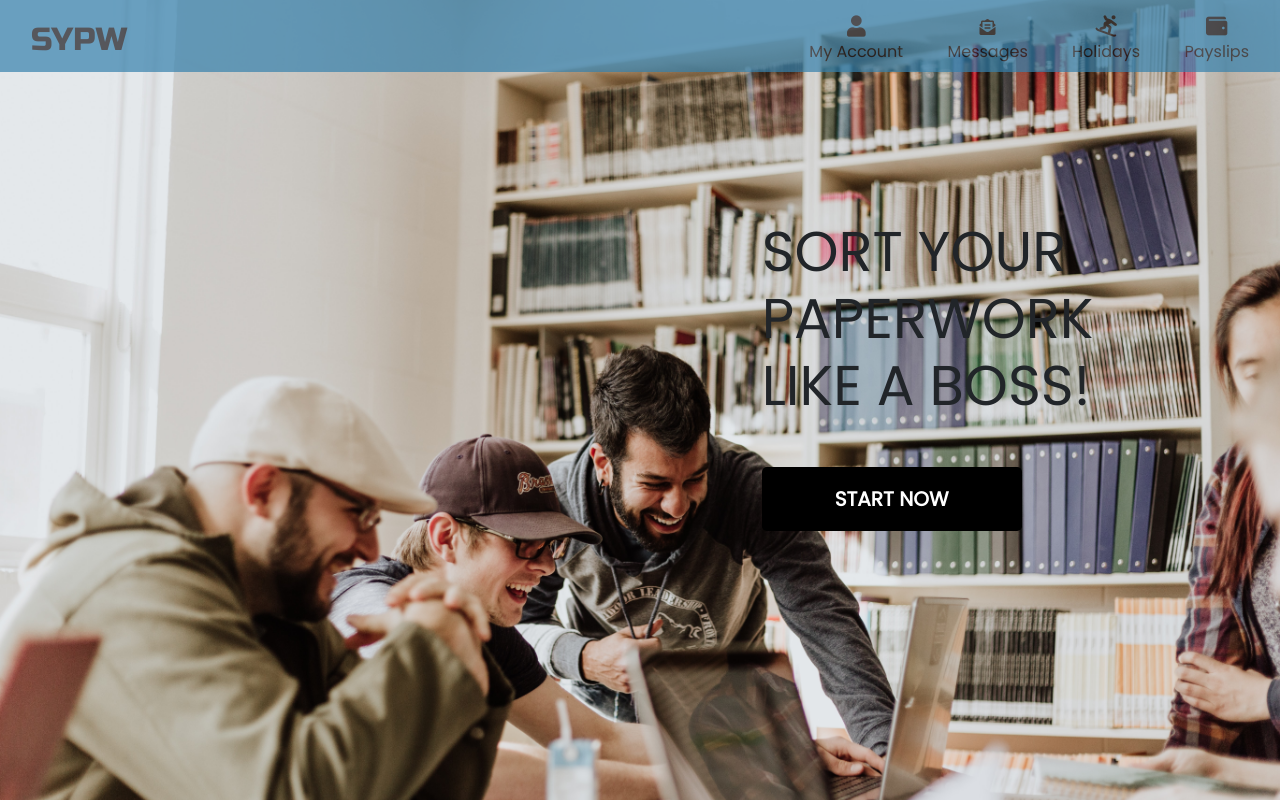
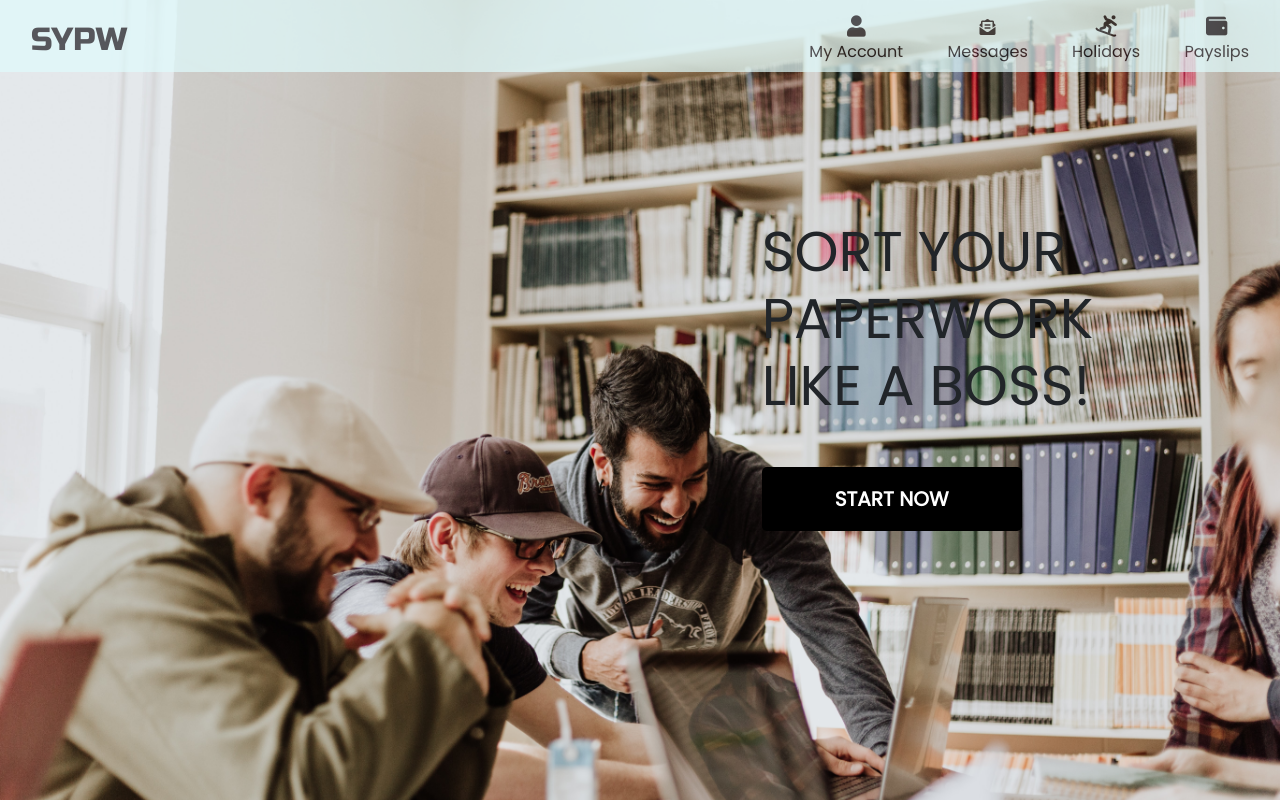
Before and after one commit to Code-Institute-Submissions/sypw, a Django app: page / in a window 1280 px wide. Run offline with Django 3.2, Linux system fonts and the light colour scheme; some libraries are stand-ins or nearby versions.

Commit message:
color change

```diff
--- a/home/templates/home/index.html
+++ b/home/templates/home/index.html
@@ -9,12 +9,12 @@
         <div class="row ">
             <div class="col-7"></div>
             <div class="col-5 col-md-4 d-none d-md-block margin-top ">
-                <h2 class="display-4 text-uppercase">
+                <h2 class="display-4 text-uppercase  ">
                    <strong>Sort your paperwork like a boss!</strong>
                 </h2>
                 <div class="my-5">
                     <h4>
-                        <a href="" class="start-now btn btn-lg rounded-1 text-uppercase py-3">start now</a>
+                        <a href="" class="start-now btn btn-lg rounded-1 text-uppercase text-center py-3">start now</a>
                     </h4>
                 </div>
             </div>
--- a/static/css/base.css
+++ b/static/css/base.css
@@ -24,7 +24,7 @@ body, html {
 
 /* -------------------------------- General styling   */
 .bg-nav {
-    background-color: #3680ad;
+    background-color: #e0fbfc;
     opacity: 0.7;
 }
 
```
